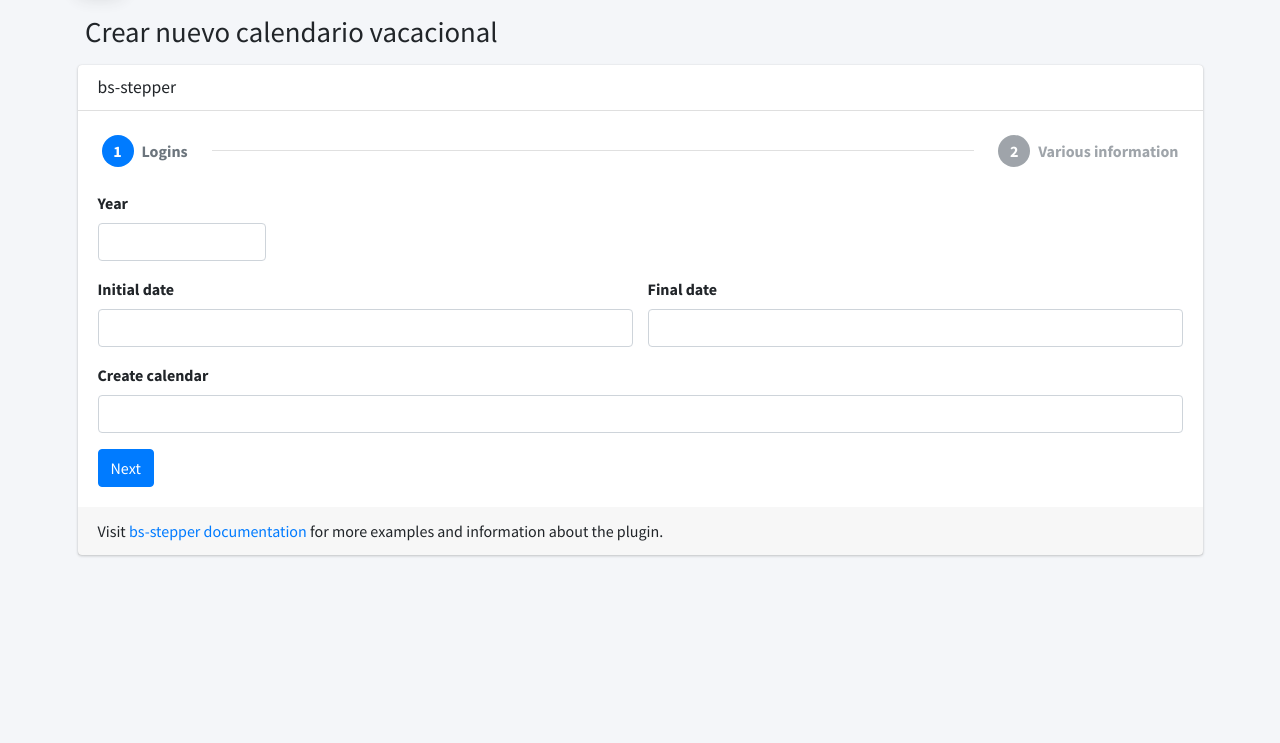
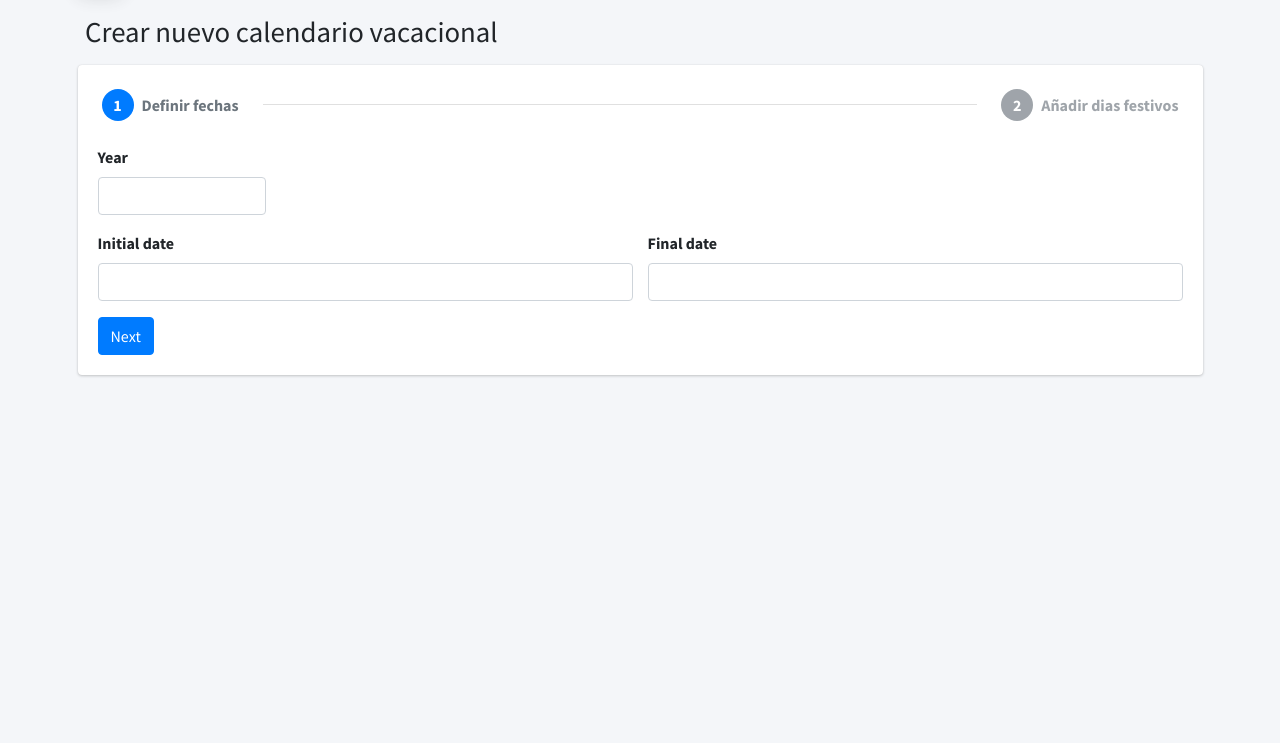
Before and after one commit to OriolJorbaOlmeda/TFM-Gestor-de-Vacaciones, a Symfony app: template app/symfony/templates/admin/crear_calendario1.html.twig in a window 1280 px wide. Shown: the part 57-800 px from the top of the page. Run offline with Twig, Linux system fonts and the light colour scheme; the template is opened without the code that fills it, so the values that code supplies are empty; form fields are guessed from the names that the template uses; some libraries are stand-ins or nearby versions.

Commit message:
Cambios Ariane crear calendario

```diff
--- a/app/symfony/src/Entity/Calendar.php
+++ b/app/symfony/src/Entity/Calendar.php
@@ -28,7 +28,7 @@ class Calendar
     #[ORM\OneToMany(mappedBy: 'calendar', targetEntity: Petition::class)]
     private $petitions;
 
-    #[ORM\ManyToMany(targetEntity: Festive::class, mappedBy: 'calendar',cascade:['persist'])]
+    #[ORM\ManyToMany(targetEntity: Festive::class, mappedBy: 'calendar',cascade: ["persist"], fetch: "EAGER")]
     private $festives;
 
     #[ORM\Column(type: 'string', length: 255)]
--- a/app/symfony/templates/admin/crear_calendario1.html.twig
+++ b/app/symfony/templates/admin/crear_calendario1.html.twig
@@ -41,9 +41,6 @@
                     <div class="row">
                         <div class="col-md-12">
                             <div class="card card-default">
-                                <div class="card-header">
-                                    <h3 class="card-title">bs-stepper</h3>
-                                </div>
                                 <div class="card-body p-0">
                                     <div class="bs-stepper">
                                         <div class="bs-stepper-header" role="tablist">
@@ -52,7 +49,7 @@
                                                 <button type="button" class="step-trigger" role="tab"
                                                         aria-controls="calendar-part" id="calendar-part-trigger">
                                                     <span class="bs-stepper-circle">1</span>
-                                                    <span class="bs-stepper-label">Logins</span>
+                                                    <span class="bs-stepper-label">Definir fechas</span>
                                                 </button>
                                             </div>
                                             <div class="line"></div>
@@ -60,16 +57,13 @@
                                                 <button type="button" class="step-trigger" role="tab"
                                                         aria-controls="festives-part" id="festives-part-trigger">
                                                     <span class="bs-stepper-circle">2</span>
-                                                    <span class="bs-stepper-label">Various information</span>
+                                                    <span class="bs-stepper-label">Añadir dias festivos</span>
                                                 </button>
                                             </div>
                                         </div>
                                         <div class="bs-stepper-content">
-                                            <!-- your steps content here -->
-
 
                                             <!-- CONTENT 1 -->
-
 
                                             <div id="calendar-part" class="content" role="tabpanel"
                                                  aria-labelledby="calendar-part-trigger">
@@ -96,57 +90,34 @@
                                                         </div>
                                                     </div>
                                                 </div>
-                                                {{ form_row(formCalendar.createCalendar) }}
                                                 {{ form_end(formCalendar) }}
+                                                <button type="submit" class="btn btn-primary" onclick="stepper.next()">Next</button>
 
 
-                                                <button class="btn btn-primary" onclick="stepper.next(); save()">Next
-                                                </button>
+
                                             </div>
 
 
                                             <!-- CONTENT 2 -->
 
 
-                                            <div id="festives-part" class="content" role="tabpanel"
-                                                 aria-labelledby="festives-part-trigger">
+                                            <div id="festives-part" class="content" role="tabpanel" aria-labelledby="festives-part-trigger">
+
                                                 {{ form_start(formFestive) }}
-                                                <div class="row">
-                                                    <div class="col-md-6">
-                                                        <div class="form-group">
-                                                            {{ form_row(formFestive.name,{ 'id': 'descNuevoFestivo' }) }}
-                                                            <span class="error invalid-feedback"> La fecha inicio tiene que ser mayor o igual a la fecha actual y menor a la fecha fin </span>
-                                                        </div>
-                                                    </div>
-                                                    <div class="row">
-                                                        <div class="col-md-6">
-                                                            <div class="form-group">
-                                                                {{ form_row(formFestive.date,{ 'id': 'nuevoFestivo' }) }}
-                                                                <span class="error invalid-feedback"> La fecha inicio tiene que ser mayor o igual a la fecha actual y menor a la fecha fin </span>
-                                                            </div>
-                                                        </div>
-
-                                                        {{ form_row(formFestive.addFestive,{ 'id': 'btn-añadir' }) }}
-
-                                                        {{ form_end(formFestive) }}
-
-                                                        <!--
                                                 <div class="row">
                                                     <div class="col-md-6">
                                                         <div class="form-group">
                                                             <label>Añadir días festivos del calendario</label>
                                                             <div class="input-group">
-                                                                                                                        <input id="nuevoFestivo" type="date" class="form-control">
-                                                                                                                        <input id="descNuevoFestivo" type="text" class="form-control"
-                                                                                                                               placeholder="Descripción día festivo">
-                                                                                                                        <div class="input-group-prepend">
-                                                                                                                            <button type="button" id="btn-añadir"
-                                                                                                                                    class="btn btn-primary">Añadir</button>
+                                                                {{ form_row(formFestive.date, { 'id': 'nuevoFestivo' }) }}
+                                                                {{ form_row(formFestive.name, { 'id': 'descNuevoFestivo' }) }}
+                                                                {{ form_row(formFestive.addFestive, { 'id': 'btn-añad' }) }}
                                                             </div>
                                                         </div>
                                                     </div>
                                                 </div>
-                                                                                                        </div>
+                                                {{ form_end(formFestive) }}
+
 
                                                 <div class="row">
                                                     <div class="col-md-6">
@@ -161,34 +132,21 @@
                                                                 <a class="eliminar-festivo" type="button"><span class="badge badge-primary badge-pill"><i
                                                                                 class="bi bi-x-lg"></i></span></a>
                                                             </li>
-                                                                                                                    <li class="list-group-item d-flex justify-content-between align-items-center">
-                                                                                                                        19/03/2022 - Día del padre
-                                                                                                                        <a class="eliminar-festivo" type="button"><span class="badge badge-primary badge-pill"><i
-                                                                                                                                        class="bi bi-x-lg"></i></span></a>
-                                                                                                                    </li>
                                                         </ul>
                                                     </div>
                                                 </div>
 
 
-                                                                                                        <button class="btn btn-primary" onclick="stepper.previous()">Previous</button>
+                                                <!--<button class="btn btn-primary" onclick="stepper.previous()">Previous</button>-->
                                                 <button type="submit" class="btn btn-primary">Submit</button>
-                                                                                                        -->
+
                                             </div>
                                         </div>
                                     </div>
                                 </div>
-                                        <!-- /.card-body -->
-                                        <div class="card-footer">
-                                            Visit <a href="https://github.com/Johann-S/bs-stepper/#how-to-use-it">bs-stepper
-                                                documentation</a> for more examples and information about the plugin.
                             </div>
                         </div>
-                                    <!-- /.card -->
                     </div>
-                            </div>
-
-
                 </div>
             </div>
         </div>
```
Also changed, not shown: app/symfony/src/Controller/CreateCalendarController.php (+7 -13 lines), app/symfony/src/Controller/CreateCalendarController1.php (+39 -11 lines). Lines whose indentation alone changed are shown as unchanged.
